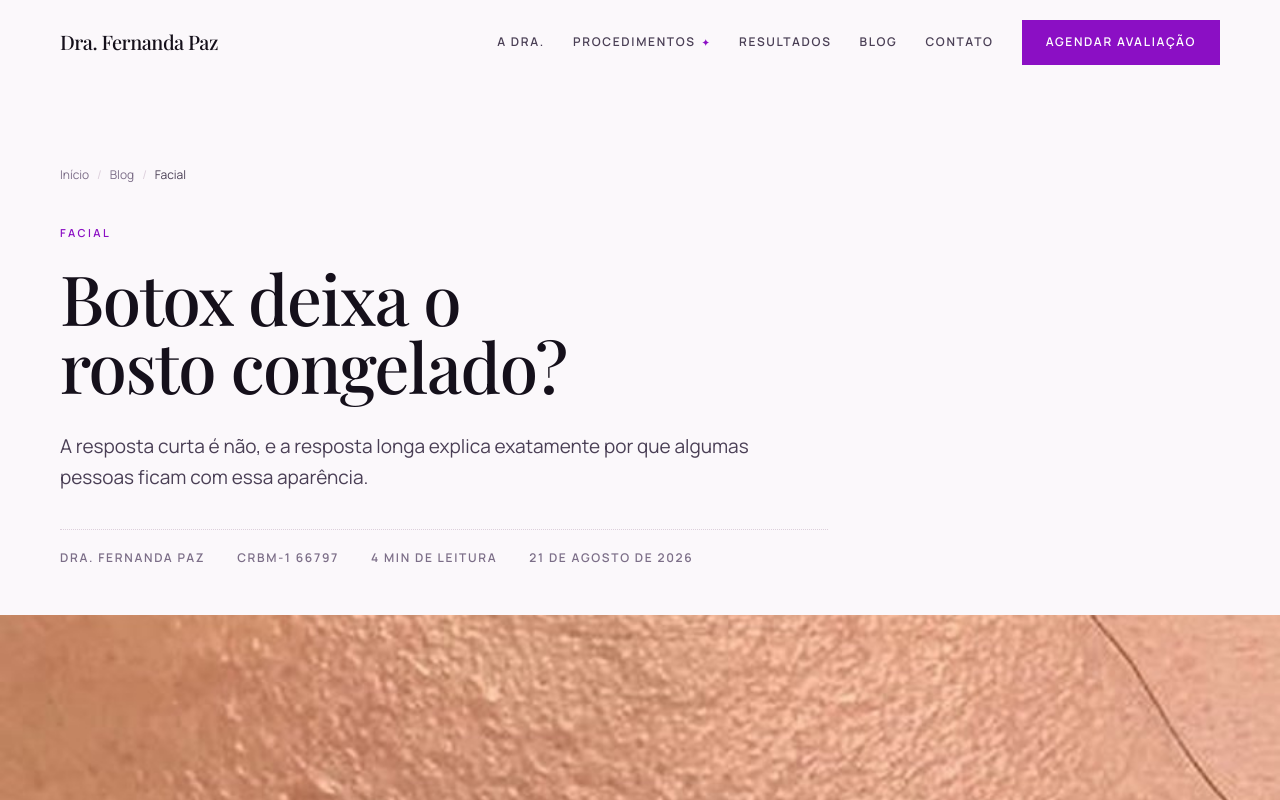
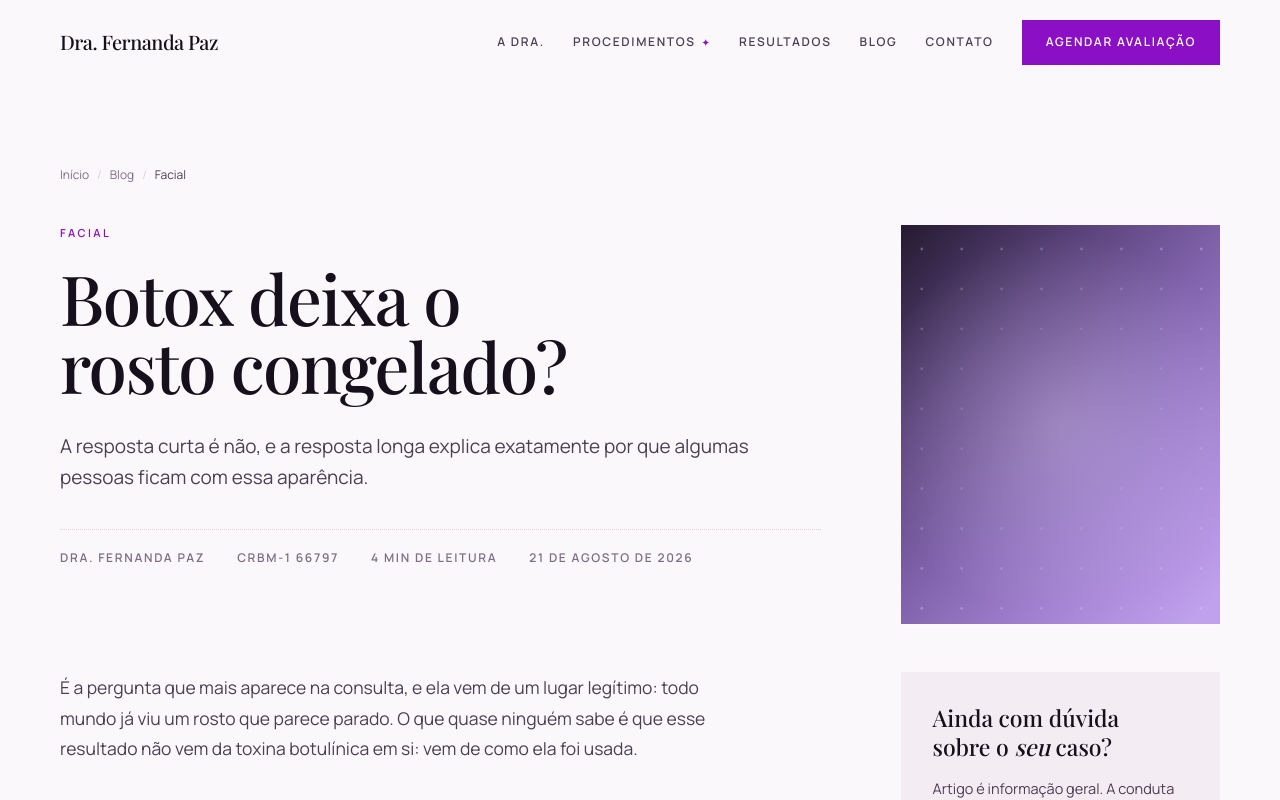
Before and after one commit to fernandapazbiomedica-lgtm/site-fernanda-paz, a Next.js app: page /blog/botox-deixa-o-rosto-congelado in a window 1280 px wide. Shown: the top 800 px of the page. Built offline with nearby package versions, Linux system fonts and the light colour scheme; a web font is replaced by a local one.

Commit message:
Capa de artigo em 4:5 no lugar da faixa larga, com capa abstrata gerada quando nao ha foto

```diff
--- a/app/blog/[slug]/page.tsx
+++ b/app/blog/[slug]/page.tsx
@@ -3,7 +3,7 @@ import Link from 'next/link';
 import { notFound } from 'next/navigation';
 import { ARTIGOS, acharArtigo } from '@/lib/blog';
 import { Reveal, Pendente, CtaFaixa, Trilha } from '@/components/ui';
-import { Foto } from '@/components/Foto';
+import { CapaArtigo } from '@/components/CapaArtigo';
 import { SITE, wa, MSG } from '@/lib/site';
 import { REVISADO } from '@/lib/revisao';
 
@@ -76,7 +76,8 @@ export default async function ArtigoPage({ params }: Props) {
           <Trilha
             itens={[{ href: '/', label: 'Início' }, { href: '/blog', label: 'Blog' }, { label: a.categoria }]}
           />
-          <div className="max-w-3xl mt-10">
+          <div className="grid lg:grid-cols-[1fr_0.42fr] gap-10 lg:gap-20 items-start mt-10">
+            <div>
               <p className="eyebrow">{a.categoria}</p>
               <h1 className="display text-d1 mt-6">{a.titulo}</h1>
               <p className="text-[19px] text-tinta-2 mt-8 max-w-medida leading-relaxed">{a.resumo}</p>
@@ -89,16 +90,17 @@ export default async function ArtigoPage({ params }: Props) {
                 </time>
               </div>
             </div>
+
+            <CapaArtigo
+              imagem={a.imagem}
+              titulo={a.titulo}
+              className="aspect-[4/5] w-full max-w-[420px] lg:max-w-none"
+              prioridade
+            />
+          </div>
         </header>
 
-        <Foto
-          src={a.imagem}
-          alt={a.titulo}
-          className="h-[220px] md:h-[300px] w-full"
-          prioridade
-        />
-
-        <div className="wrap py-16 md:py-20">
+        <div className="wrap pb-16 md:pb-20">
           <div className="grid lg:grid-cols-[1fr_0.42fr] gap-12 lg:gap-20">
             <div className="max-w-[680px]">
               {a.corpo.map((b, i) => {
--- /dev/null
+++ b/components/CapaArtigo.tsx
@@ -0,0 +1,183 @@
+import Image from 'next/image';
+
+/**
+ * CapaArtigo — o quadro 4:5 do topo da matéria.
+ *
+ * Formato único em todo o blog: 4:5 (retrato). É o formato que sai da câmera do
+ * celular em pé e o que a clínica já produz para o Instagram, então não obriga
+ * ninguém a caçar foto panorâmica que não existe.
+ *
+ * Sem foto atribuída, entra uma capa abstrata gerada a partir do título —
+ * sempre a mesma para a mesma matéria, e visivelmente diferente entre matérias:
+ * quatro composições distintas e quatro tonalidades, dentro da paleta da marca.
+ * Assim a lista do blog não vira quatorze manchas iguais enquanto as fotos reais
+ * não chegam.
+ */
+
+/** [fundo, acento, claro] — todas dentro da paleta ameixa/roxo/malva */
+const TONS: [string, string, string][] = [
+  ['#2B1626', '#8B0FC4', '#EBD9F2'],
+  ['#3B2233', '#A855F7', '#F3E4EE'],
+  ['#241A2E', '#6D28D9', '#E4DAF5'],
+  ['#3A1F30', '#C026D3', '#F6E2F1'],
+];
+
+/**
+ * Dois números estáveis e independentes a partir do texto. Precisam ser
+ * independentes: com um só, tom e composição andam juntos e várias matérias
+ * caem no mesmo desenho.
+ */
+function semente(texto: string, base: number) {
+  let n = base;
+  for (let i = 0; i < texto.length; i++) n = (n * base + texto.charCodeAt(i) * 977) % 1000003;
+  return n;
+}
+
+export function CapaArtigo({
+  imagem,
+  titulo,
+  className = 'aspect-[4/5] w-full',
+  prioridade = false,
+}: {
+  imagem?: string | null;
+  titulo: string;
+  className?: string;
+  prioridade?: boolean;
+}) {
+  if (imagem) {
+    return (
+      <div className={`relative overflow-hidden bg-malva-nevoa ${className}`}>
+        <Image
+          src={imagem}
+          alt={titulo}
+          fill
+          sizes="(max-width: 1024px) 100vw, 40vw"
+          priority={prioridade}
+          className="object-cover"
+        />
+      </div>
+    );
+  }
+
+  const s = semente(titulo, 31);
+  const [fundo, acento, claro] = TONS[s % 4];
+  const composicao = semente(titulo, 131) % 4;
+  const id = `c${s}`;
+
+  return (
+    <div className={`relative overflow-hidden ${className}`} aria-hidden>
+      <svg
+        viewBox="0 0 400 500"
+        preserveAspectRatio="xMidYMid slice"
+        className="h-full w-full"
+        role="presentation"
+      >
+        <defs>
+          <linearGradient id={`${id}g`} x1="0" y1="0" x2="0.9" y2="1">
+            <stop offset="0%" stopColor={fundo} />
+            <stop offset="100%" stopColor={acento} stopOpacity="0.42" />
+          </linearGradient>
+          <radialGradient id={`${id}r`}>
+            <stop offset="0%" stopColor={claro} stopOpacity="0.3" />
+            <stop offset="100%" stopColor={claro} stopOpacity="0" />
+          </radialGradient>
+        </defs>
+
+        <rect width="400" height="500" fill={`url(#${id}g)`} />
+
+        {/* 0 — arcos concêntricos, eco do gesto da marca */}
+        {composicao === 0 && (
+          <g>
+            <circle cx="300" cy="120" r="200" fill={`url(#${id}r)`} />
+            {[0, 1, 2, 3, 4, 5].map((i) => (
+              <circle
+                key={i}
+                cx="90"
+                cy="420"
+                r={70 + i * 62}
+                fill="none"
+                stroke={claro}
+                strokeOpacity={0.3 - i * 0.045}
+                strokeWidth="1.2"
+              />
+            ))}
+          </g>
+        )}
+
+        {/* 1 — faixas diagonais finas */}
+        {composicao === 1 && (
+          <g>
+            <circle cx="110" cy="150" r="210" fill={`url(#${id}r)`} />
+            {Array.from({ length: 9 }).map((_, i) => (
+              <line
+                key={i}
+                x1={-120 + i * 70}
+                y1="520"
+                x2={60 + i * 70}
+                y2="-20"
+                stroke={claro}
+                strokeOpacity={0.06 + (i % 3) * 0.07}
+                strokeWidth={i % 3 === 0 ? 2.5 : 1}
+              />
+            ))}
+          </g>
+        )}
+
+        {/* 2 — curva única, ampla */}
+        {composicao === 2 && (
+          <g>
+            <circle cx="330" cy="400" r="230" fill={`url(#${id}r)`} />
+            <path
+              d="M -40 380 C 120 250, 240 300, 440 140"
+              fill="none"
+              stroke={claro}
+              strokeOpacity="0.34"
+              strokeWidth="1.6"
+            />
+            <path
+              d="M -40 430 C 120 300, 240 350, 440 190"
+              fill="none"
+              stroke={claro}
+              strokeOpacity="0.18"
+              strokeWidth="1.2"
+            />
+            <path
+              d="M -40 480 C 120 350, 240 400, 440 240"
+              fill="none"
+              stroke={claro}
+              strokeOpacity="0.1"
+              strokeWidth="1"
+            />
+          </g>
+        )}
+
+        {/* 3 — malha de pontos com clareira */}
+        {composicao === 3 && (
+          <g>
+            <circle cx="200" cy="250" r="240" fill={`url(#${id}r)`} />
+            {Array.from({ length: 10 }).map((_, l) =>
+              Array.from({ length: 8 }).map((_, c) => {
+                const x = 26 + c * 50;
+                const y = 30 + l * 50;
+                const d = Math.hypot(x - 200, y - 250);
+                if (d < 110) return null;
+                return (
+                  <circle
+                    key={`${l}-${c}`}
+                    cx={x}
+                    cy={y}
+                    r={1.8}
+                    fill={claro}
+                    fillOpacity={Math.min(0.42, d / 900)}
+                  />
+                );
+              }),
+            )}
+          </g>
+        )}
+      </svg>
+    </div>
+  );
+}
+
+export default CapaArtigo;
--- a/lib/blog.ts
+++ b/lib/blog.ts
@@ -5,8 +5,8 @@ export type Artigo = {
   resumo: string;
   leitura: string;
   data: string;
-  /** capa do artigo — caminho a partir de /public */
-  imagem: string;
+  /** capa 4:5 do artigo. Sem foto atribuída, entra a capa abstrata. */
+  imagem?: string | null;
   /** conteúdo em blocos. PENDENTE de revisão clínica da Dra. */
   corpo: { tipo: 'p' | 'h2' | 'destaque' | 'lista'; texto?: string; itens?: string[] }[];
   faq?: { p: string; r: string }[];
@@ -22,7 +22,7 @@ export const ARTIGOS: Artigo[] = [
       'A resposta curta é não, e a resposta longa explica exatamente por que algumas pessoas ficam com essa aparência.',
     leitura: '4 min',
     data: '2026-08-21',
-    imagem: '/images/cat-facial.jpg',
+    imagem: null, // PENDENTE — ver lista de fotos
     corpo: [
       {
         tipo: 'p',
@@ -95,7 +95,7 @@ export const ARTIGOS: Artigo[] = [
       'Sol é o vilão conhecido. Mas calor, luz de tela e alguns procedimentos comuns também entram na lista.',
     leitura: '5 min',
     data: '2026-08-14',
-    imagem: '/images/cat-pele.jpg',
+    imagem: null, // PENDENTE — ver lista de fotos
     corpo: [
       {
         tipo: 'p',
@@ -162,7 +162,7 @@ export const ARTIGOS: Artigo[] = [
       'Os nomes são parecidos, o resultado esperado é parecido, mas as indicações são quase opostas.',
     leitura: '4 min',
     data: '2026-08-07',
-    imagem: '/images/cat-corporal.jpg',
+    imagem: null, // PENDENTE — ver lista de fotos
     corpo: [
       {
         tipo: 'p',
@@ -356,7 +356,7 @@ export const ARTIGOS: Artigo[] = [
       'Ela não é lipoaspiração sem corte, e tratar as duas como equivalentes é a origem de quase toda frustração.',
     leitura: '5 min',
     data: '2026-08-11',
-    imagem: '/images/cat-bem-estar.jpg',
+    imagem: null, // PENDENTE — ver lista de fotos
     corpo: [
       {
         tipo: 'p',
@@ -425,7 +425,7 @@ export const ARTIGOS: Artigo[] = [
       'Perder fio todo dia é esperado. O que muda o jogo é perceber o momento em que deixou de ser.',
     leitura: '5 min',
     data: '2026-08-04',
-    imagem: '/images/cat-capilar.jpg',
+    imagem: null, // PENDENTE — ver lista de fotos
     corpo: [
       {
         tipo: 'p',
@@ -494,7 +494,7 @@ export const ARTIGOS: Artigo[] = [
       'Quase todo tratamento que muda alguma coisa de verdade leva meses. Novembro é tarde para começar.',
     leitura: '6 min',
     data: '2026-08-25',
-    imagem: '/images/cat-corporal.jpg',
+    imagem: null, // PENDENTE — ver lista de fotos
     corpo: [
       {
         tipo: 'p',
@@ -569,7 +569,7 @@ export const ARTIGOS: Artigo[] = [
       'A pergunta de quem mora no litoral. A resposta tem prazo, e tem um detalhe sobre calor que quase ninguém comenta.',
     leitura: '4 min',
     data: '2026-08-23',
-    imagem: '/images/blog/labios-detalhe.jpg',
+    imagem: null, // PENDENTE — ver lista de fotos
     corpo: [
       {
         tipo: 'p',
@@ -637,7 +637,7 @@ export const ARTIGOS: Artigo[] = [
       'Sair da sessão sem ver diferença assusta quem esperava resultado na hora. Mas é exatamente assim que funciona.',
     leitura: '5 min',
     data: '2026-08-20',
-    imagem: '/images/blog/perfil-facial.jpg',
+    imagem: null, // PENDENTE — ver lista de fotos
     corpo: [
       {
         tipo: 'p',
@@ -705,7 +705,7 @@ export const ARTIGOS: Artigo[] = [
       'Os dois tratam a mesma região com frequência, mas atacam problemas diferentes. Um não substitui o outro.',
     leitura: '5 min',
     data: '2026-08-16',
-    imagem: '/images/cat-facial.jpg',
+    imagem: null, // PENDENTE — ver lista de fotos
     corpo: [
       {
         tipo: 'p',
@@ -778,7 +778,7 @@ export const ARTIGOS: Artigo[] = [
       'O que é reação esperada, o que é sinal de alerta e a lista do que não fazer — mesmo achando que não tem problema.',
     leitura: '5 min',
     data: '2026-08-13',
-    imagem: '/images/clinica-consultorio.jpg',
+    imagem: null, // PENDENTE — ver lista de fotos
     corpo: [
       {
         tipo: 'p',
@@ -851,7 +851,7 @@ export const ARTIGOS: Artigo[] = [
       'A pergunta de quem não quer perder a rotina. A resposta muda conforme o procedimento — e o motivo não é frescura.',
     leitura: '4 min',
     data: '2026-08-09',
-    imagem: '/images/cat-bem-estar.jpg',
+    imagem: null, // PENDENTE — ver lista de fotos
     corpo: [
       {
         tipo: 'p',
@@ -919,7 +919,7 @@ export const ARTIGOS: Artigo[] = [
       'A cor não é detalhe estético: ela diz em que fase a estria está, e isso muda tudo no que dá para esperar.',
     leitura: '5 min',
     data: '2026-08-06',
-    imagem: '/images/cat-pele.jpg',
+    imagem: null, // PENDENTE — ver lista de fotos
     corpo: [
       {
         tipo: 'p',
```
Also changed, not shown: app/blog/page.tsx (+6 -6 lines). Lines whose indentation alone changed are shown as unchanged.
